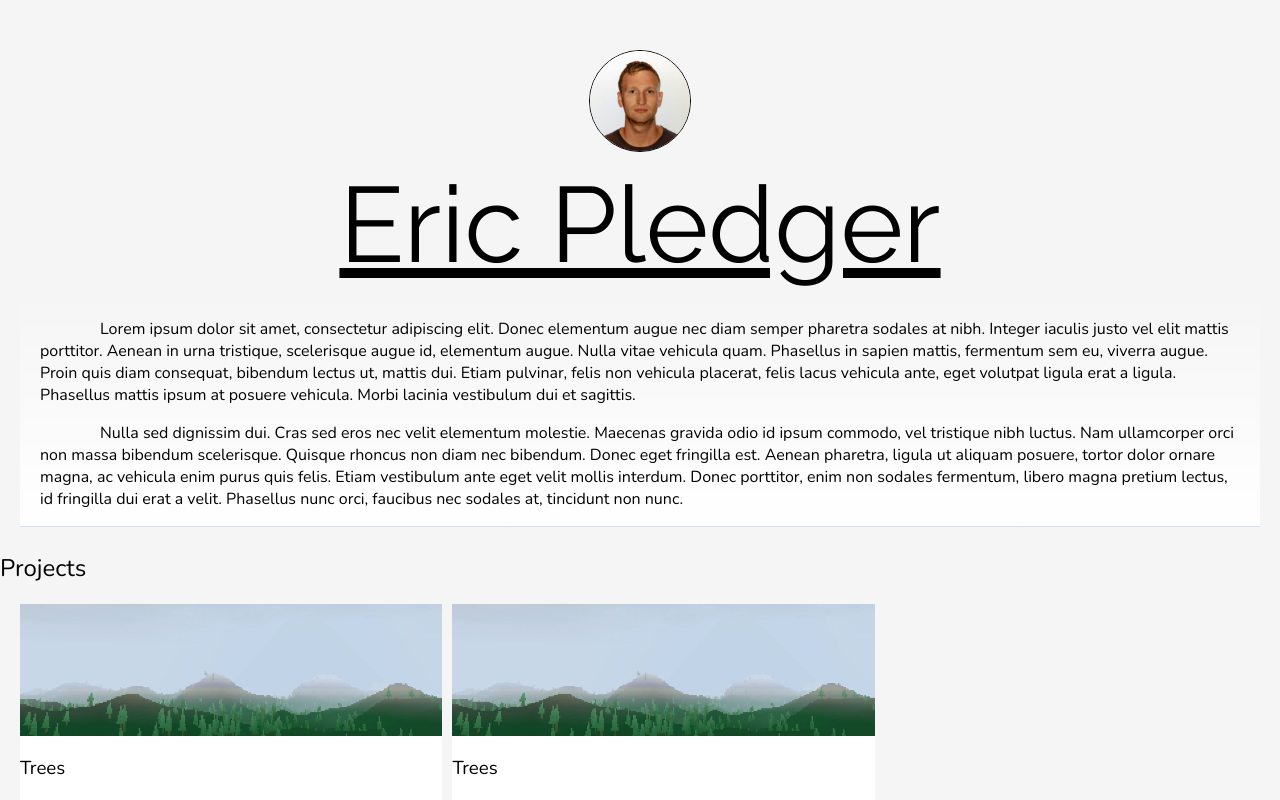
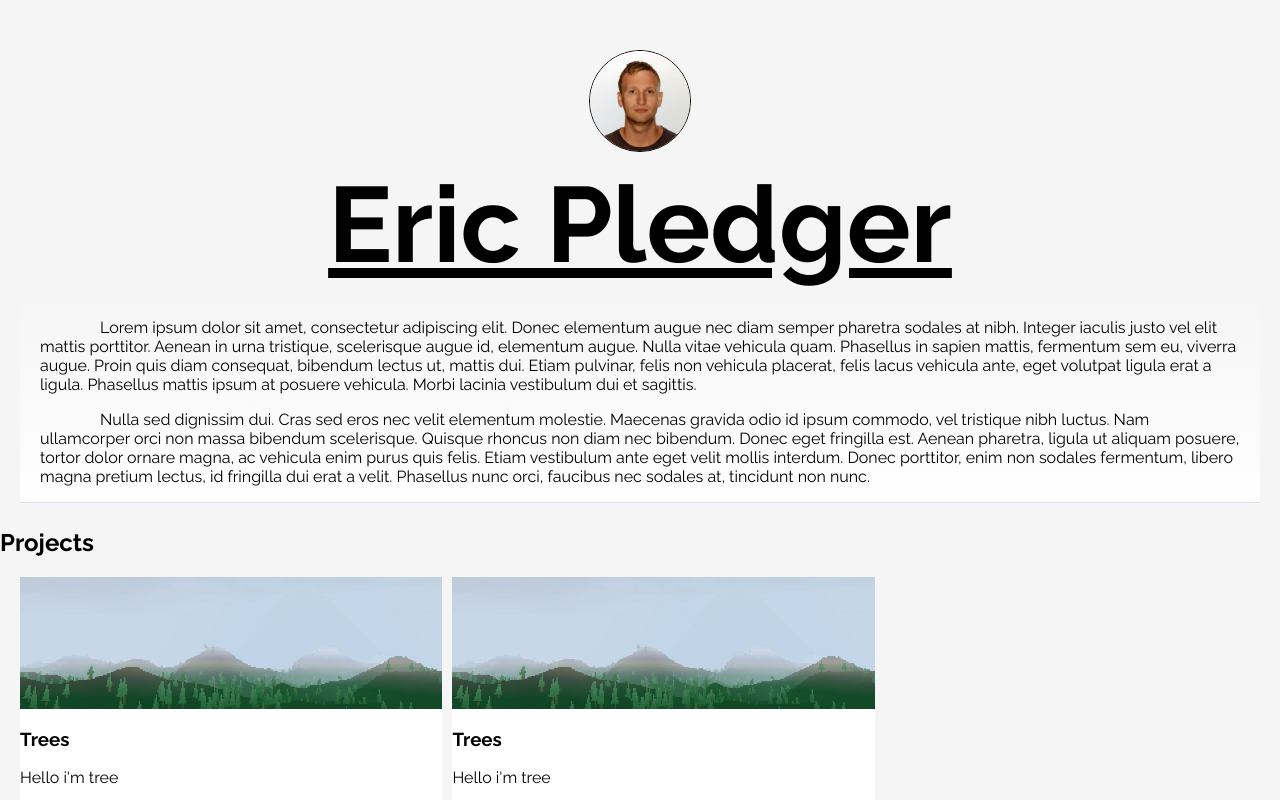
Before and after one commit to etp4eva/code-ericwebsite, a Next.js app: page / in a window 1280 px wide. Shown: the top 800 px of the page. Built offline with nearby package versions, Linux system fonts and the light colour scheme.

Commit message:
More refactoring

```diff
--- a/src/components/HeaderComponent.tsx
+++ b/src/components/HeaderComponent.tsx
@@ -1,10 +1,7 @@
 import Image from 'next/image'
 import styles from '@/styles/Header.module.scss'
-import { Raleway } from '@next/font/google'
 import { RefObject, useEffect, useLayoutEffect, useRef, useState } from 'react'
 import { TypeOfExpression } from 'typescript'
-
-const raleway = Raleway({ subsets: ['latin'], weight: '400' })
 
 export enum LockScale  {
     THIN     = 'THIN',
@@ -54,7 +51,6 @@ export const Header = (props: HeaderProps) => {
 
     if (props.lockScale === LockScale.REACTIVE)
     {
-        console.log(`ScrollY: ${scrollY} height: ${height}`);
         invisible = (scrollY < height - 55) ? styles.invisible : null;
     }
     else if (props.lockScale === LockScale.THIN)
@@ -72,7 +68,7 @@ export const Header = (props: HeaderProps) => {
                 alt="Eric Pledger"
             />
             <h1
-                className={ [styles.titleThick, raleway.className].join(' ') }
+                className={ styles.titleThick }
             >
                 Eric Pledger
             </h1>
@@ -82,9 +78,7 @@ export const Header = (props: HeaderProps) => {
     return (
         <>
             <header className={ [styles.headerThin, invisible].join(" ") }>
-                <h1
-                    className={ [styles.titleThin, raleway.className].join(' ') }
-                >
+                <h1 className={ styles.titleThin }>
                     Eric Pledger
                 </h1>
                 <Image
--- a/src/components/ProjectCard.tsx
+++ b/src/components/ProjectCard.tsx
@@ -10,8 +10,6 @@ interface ProjectCardProps {
     imgWidth: number;
     imgHeight: number;
     imgScale: number;
-    titleClassName: string;
-    blurbClassName: string;
 }
 
 export const ProjectCard = (props: ProjectCardProps) => {
@@ -76,8 +74,8 @@ export const ProjectCard = (props: ProjectCardProps) => {
                 { videoBanner }
             </div>
             <div className={ styles.textArea }>
-                <h3 className={ props.titleClassName }>{ props.title }</h3>
-                <p className={ props.blurbClassName } >{ props.blurb }</p>
+                <h3>{ props.title }</h3>
+                <p>{ props.blurb }</p>
             </div>
         </article>
     )
--- a/src/pages/index.tsx
+++ b/src/pages/index.tsx
@@ -1,30 +1,30 @@
 import Head from 'next/head'
 import styles from '@/styles/Home.module.scss'
-import { Nunito } from '@next/font/google'
 import { ProjectCard } from '@/components/ProjectCard'
 import { Header, LockScale } from '@/components/HeaderComponent'
+import { Raleway } from '@next/font/google'
 
-const lato = Nunito({ subsets: ['latin'], weight: '400' })
+const raleway = Raleway({ subsets: ['latin']})
 
 export default function Home() {
   return (
     <>
       <Head>
-        <title>eric website ~ code</title>
+        <title>CODE // ERIC WEBSITE</title>
         <meta name="description" content="A little portfolio for a clever coder" />
         <meta name="viewport" content="width=device-width, initial-scale=1" />
         <link rel="icon" href="/favicon.ico" />
       </Head>
-      <Header lockScale={ LockScale.REACTIVE }/>
-      <body>
+      <body className={ raleway.className }>
+        <Header lockScale={ LockScale.REACTIVE }/>
 
         <main className={ styles.contentBox }>
-          <p className={ [lato.className, styles.indent].join(" ") }>Lorem ipsum dolor sit amet, consectetur adipiscing elit. Donec elementum augue nec diam semper pharetra sodales at nibh. Integer iaculis justo vel elit mattis porttitor. Aenean in urna tristique, scelerisque augue id, elementum augue. Nulla vitae vehicula quam. Phasellus in sapien mattis, fermentum sem eu, viverra augue. Proin quis diam consequat, bibendum lectus ut, mattis dui. Etiam pulvinar, felis non vehicula placerat, felis lacus vehicula ante, eget volutpat ligula erat a ligula. Phasellus mattis ipsum at posuere vehicula. Morbi lacinia vestibulum dui et sagittis.</p>
-          <p className={ [lato.className, styles.indent].join(" ") }>Nulla sed dignissim dui. Cras sed eros nec velit elementum molestie. Maecenas gravida odio id ipsum commodo, vel tristique nibh luctus. Nam ullamcorper orci non massa bibendum scelerisque. Quisque rhoncus non diam nec bibendum. Donec eget fringilla est. Aenean pharetra, ligula ut aliquam posuere, tortor dolor ornare magna, ac vehicula enim purus quis felis. Etiam vestibulum ante eget velit mollis interdum. Donec porttitor, enim non sodales fermentum, libero magna pretium lectus, id fringilla dui erat a velit. Phasellus nunc orci, faucibus nec sodales at, tincidunt non nunc.</p>
+          <p className={ styles.indent }>Lorem ipsum dolor sit amet, consectetur adipiscing elit. Donec elementum augue nec diam semper pharetra sodales at nibh. Integer iaculis justo vel elit mattis porttitor. Aenean in urna tristique, scelerisque augue id, elementum augue. Nulla vitae vehicula quam. Phasellus in sapien mattis, fermentum sem eu, viverra augue. Proin quis diam consequat, bibendum lectus ut, mattis dui. Etiam pulvinar, felis non vehicula placerat, felis lacus vehicula ante, eget volutpat ligula erat a ligula. Phasellus mattis ipsum at posuere vehicula. Morbi lacinia vestibulum dui et sagittis.</p>
+          <p className={ styles.indent }>Nulla sed dignissim dui. Cras sed eros nec velit elementum molestie. Maecenas gravida odio id ipsum commodo, vel tristique nibh luctus. Nam ullamcorper orci non massa bibendum scelerisque. Quisque rhoncus non diam nec bibendum. Donec eget fringilla est. Aenean pharetra, ligula ut aliquam posuere, tortor dolor ornare magna, ac vehicula enim purus quis felis. Etiam vestibulum ante eget velit mollis interdum. Donec porttitor, enim non sodales fermentum, libero magna pretium lectus, id fringilla dui erat a velit. Phasellus nunc orci, faucibus nec sodales at, tincidunt non nunc.</p>
         </main>
 
         <div>
-          <h2 className={ lato.className }>Projects</h2>
+          <h2>Projects</h2>
           <div className={ styles.projectRows }>
             <ProjectCard
               title={'Trees'}
@@ -34,8 +34,6 @@ export default function Home() {
               imgScale={0.33}
               videoSrc={'/videos/trees.webm'}
               blurb={'Hello i\'m tree'}
-              titleClassName={ lato.className }
-              blurbClassName={ lato.className }
             />
 
             <ProjectCard
@@ -46,8 +44,6 @@ export default function Home() {
               imgScale={0.33}
               videoSrc={'/videos/trees.webm'}
               blurb={'Hello i\'m tree'}
-              titleClassName={ lato.className }
-              blurbClassName={ lato.className }
             />
           </div>
         </div>
```
